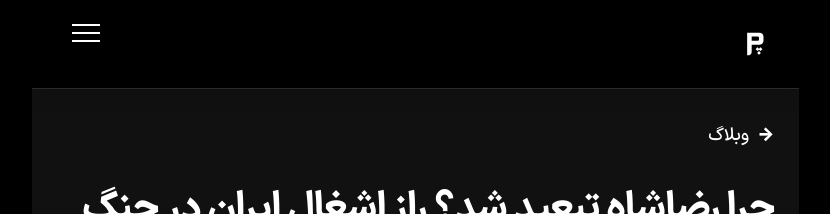
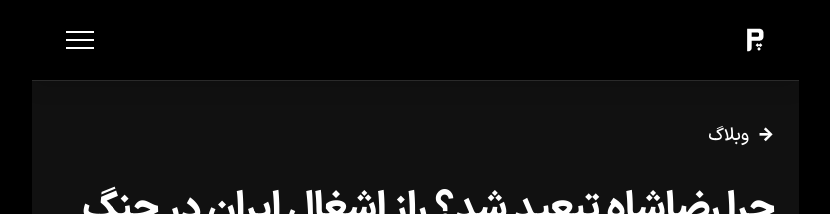
Before and after one commit to darkblog/darkblog.github.io, a Jekyll site: the page built from _posts/2026-6-17-204.md, in a window 1280 px wide. Shown: the top 214 px of the page, without its empty margins (225-1055 px from the left). Built offline with Jekyll 4.4.1, drawn with Linux system fonts in a browser that asks for light colours.

Commit message:
Update default.html

```diff
--- a/_layouts/default.html
+++ b/_layouts/default.html
@@ -34,10 +34,10 @@ layout: null
     a:focus-visible, button:focus-visible, label:focus-visible { outline: 3px solid #2dd4bf; outline-offset: 2px; }
     .sr-only { position: absolute; width: 1px; height: 1px; padding: 0; margin: -1px; overflow: hidden; clip: rect(0, 0, 0, 0); white-space: nowrap; border: 0; }
     .site-header { position: fixed; top: 0; left: 0; right: 0; z-index: 50; background-color: #000000; border-bottom: 1px solid #2a2a2a; box-shadow: 0 4px 20px rgba(0, 0, 0, 0.15); font-size: inherit; max-width: 767px; margin: 0 auto; }
-    .header-inner { margin: 0 auto; padding: 1.25rem clamp(1rem, 3vw, 1.5rem); display: flex; align-items: center; justify-content: flex-start; gap: var(--gap); }
+    .header-inner { margin: 0 auto; padding: 0 clamp(1rem, 3vw, 1.5rem); height: var(--header-height); display: flex; align-items: center; justify-content: space-between; }
     .brand { display: flex; align-items: center; text-decoration: none; color: white; flex-shrink: 0; font-size: inherit; min-width: 48px; min-height: 48px; }
     .brand img { height: 2.5rem; width: auto; display: block; }
-    .hamburger { display: flex; flex-direction: column; gap: 0.375rem; background: none; border: none; padding: 0.25rem; cursor: pointer; flex-shrink: 0; font-size: inherit; touch-action: manipulation; margin-right: auto; min-width: 48px; min-height: 48px; }
+    .hamburger { display: flex; flex-direction: column; align-items: center; justify-content: center; gap: 0.375rem; background: none; border: none; padding: 0; cursor: pointer; flex-shrink: 0; font-size: inherit; touch-action: manipulation; min-width: 48px; min-height: 48px; }
     .hamburger span { display: block; width: 1.75rem; height: 0.125rem; background-color: white; }
     .mobile-nav-overlay { position: fixed; top: 0; left: 0; right: 0; bottom: 0; background-color: rgba(0, 0, 0, 0.6); z-index: 48; display: none; backdrop-filter: blur(4px); -webkit-backdrop-filter: blur(4px); }
     .mobile-nav { position: fixed; top: 0; left: auto; right: max(0px, calc((100vw - 767px) / 2)); bottom: 0; width: min(300px, 80vw); background-color: #000000; padding: calc(var(--header-height) + 1.75rem) clamp(1rem, 3vw, 2rem) 2rem; z-index: 49; overflow-y: auto; box-shadow: -8px 0 30px rgba(0, 0, 0, 0.3); font-size: inherit; display: none; -ms-overflow-style: none; scrollbar-width: none; }
```
